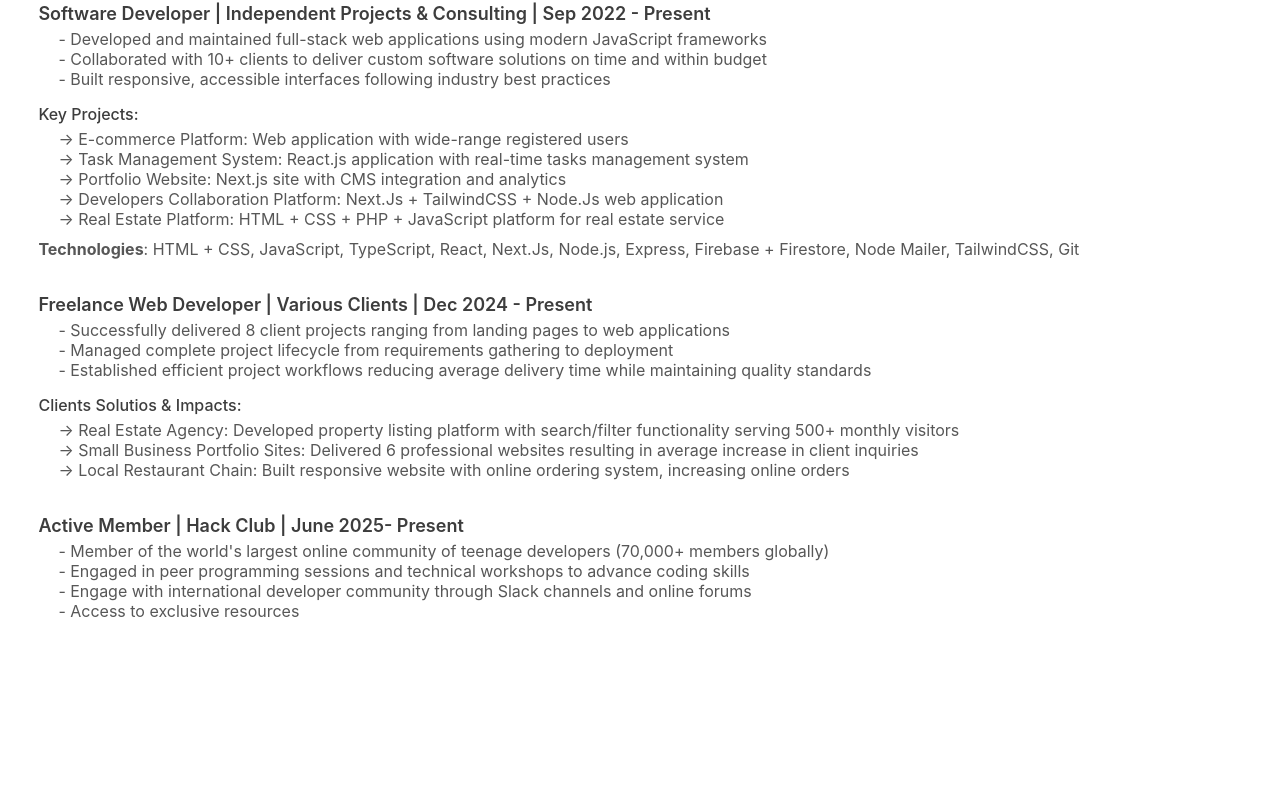
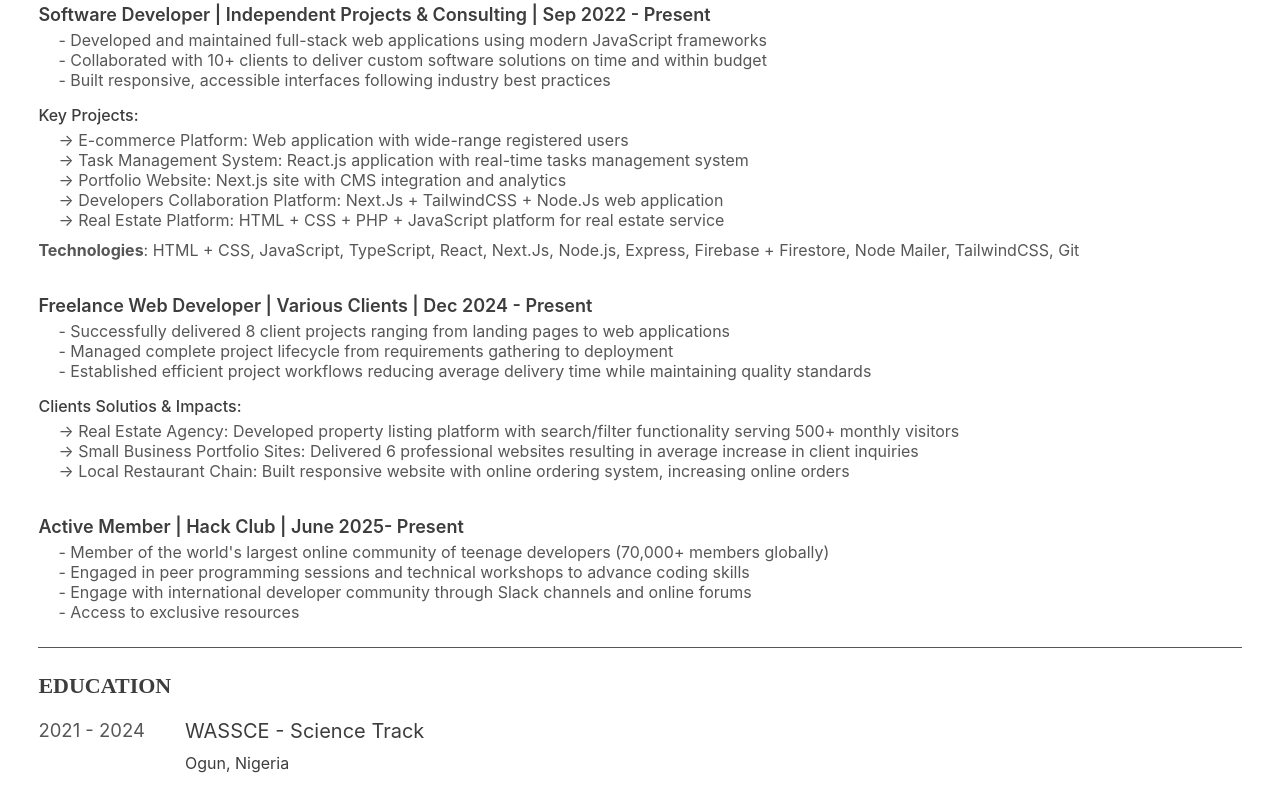
Before and after one commit to Jaycode01/joe-portfolio-v1, a React (Vite) app: page / in a window 1280 px wide. Shown: the part 433-1244 px from the top of the page. Before the commit the page ends 1093 px from the top, so only its background shows below. Built offline with nearby package versions, Linux system fonts and the light colour scheme; a web font is replaced by a local one.

Commit message:
education section done

```diff
--- a/src/App.jsx
+++ b/src/App.jsx
@@ -1,4 +1,5 @@
 import About from "./components/About";
+import Education from "./components/Education";
 import Experience from "./components/Experience";
 import Profile from "./components/Profile";
 
@@ -8,6 +9,7 @@ export default function App() {
       <Profile />
       <About />
       <Experience />
+      <Education />
     </>
   );
 }
--- /dev/null
+++ b/src/components/Education.css
@@ -0,0 +1,40 @@
+.education {
+  margin-top: 25px;
+  padding-top: 25px;
+  border-top: 1.5px solid #575757;
+}
+
+.education h2 {
+  font-family: "Itim";
+  text-transform: uppercase;
+  color: #3d3d3d;
+  font-size: 22px;
+}
+
+.education-one {
+  display: flex;
+  flex-direction: row;
+  gap: 40px;
+  margin-top: 20px;
+}
+
+.education-one div {
+  display: flex;
+  flex-direction: column;
+  gap: 10px;
+}
+
+.education-one .session-year {
+  font-size: 18.5px;
+  color: #575757;
+}
+
+.education-one .course {
+  font-size: 20px;
+  color: #3d3d3d;
+}
+
+.education-one .location {
+  font-size: 16px;
+  color: #3d3d3d;
+}
--- /dev/null
+++ b/src/components/Education.jsx
@@ -0,0 +1,16 @@
+import "./Education.css";
+
+export default function Education() {
+  return (
+    <div className="education">
+      <h2>Education</h2>
+      <div className="education-one">
+        <p className="session-year">2021 - 2024</p>
+        <div>
+          <p className="course">WASSCE - Science Track</p>
+          <p className="location">Ogun, Nigeria</p>
+        </div>
+      </div>
+    </div>
+  );
+}
--- a/src/components/Experience.css
+++ b/src/components/Experience.css
@@ -1,5 +1,7 @@
 .experience {
-  margin-top: 50px;
+  margin-top: 25px;
+  padding-top: 25px;
+  border-top: 1.5px solid #575757;
   display: flex;
   flex-direction: column;
   gap: 30px;
```
